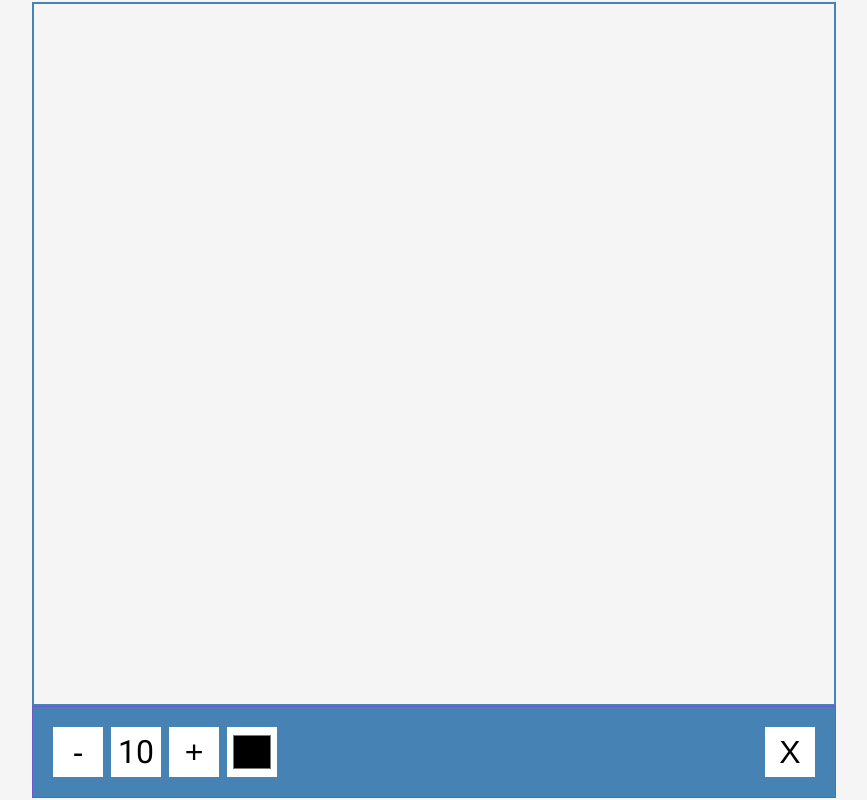
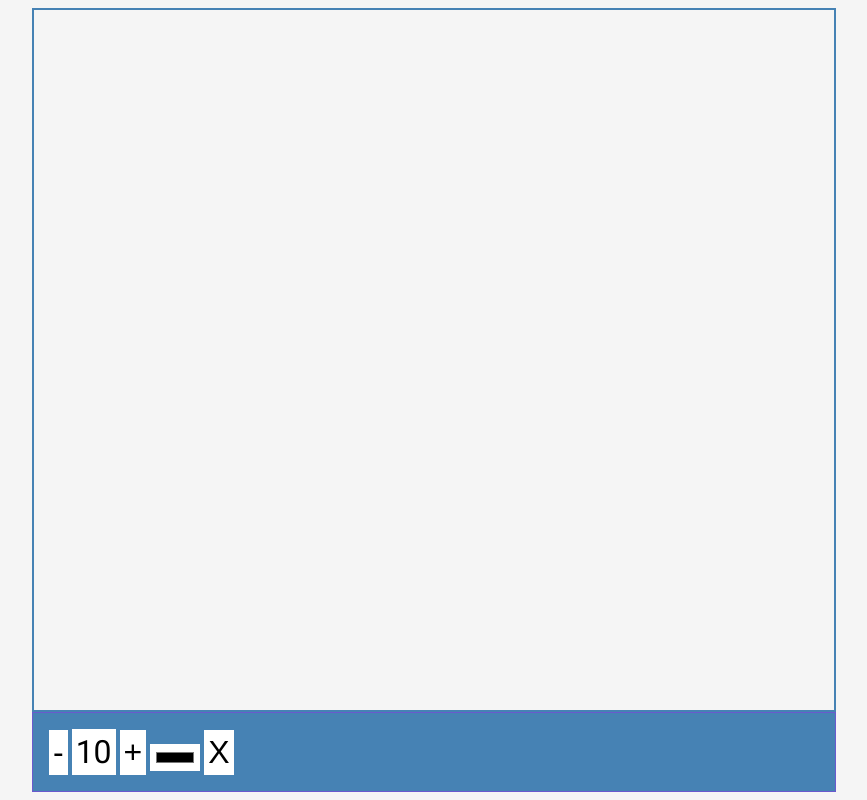
Before and after one commit to musashi472/cuddly-octo-pancake, a plain HTML site: page index.html in a window 1280 px wide. Shown: the whole page, without its empty margins (206-1073 px from the left). Drawn offline with Linux system fonts and the light colour scheme.

Commit message:
enhanced style

```diff
--- a/style.css
+++ b/style.css
@@ -22,7 +22,6 @@ canvas {
 .toolbox {
   background-color: steelblue;
   border: 1px solid slateblue;
-  display: flex;
   width: 804px;
   padding: 1rem;
 }
@@ -34,9 +33,6 @@ canvas {
   align-items: center;
   justify-content: center;
   font-size: 2rem;
-  height: 50px;
-  width: 50px;
-  margin: 0.25rem;
   padding: 0.25rem;
   cursor: pointer;
 }
```
